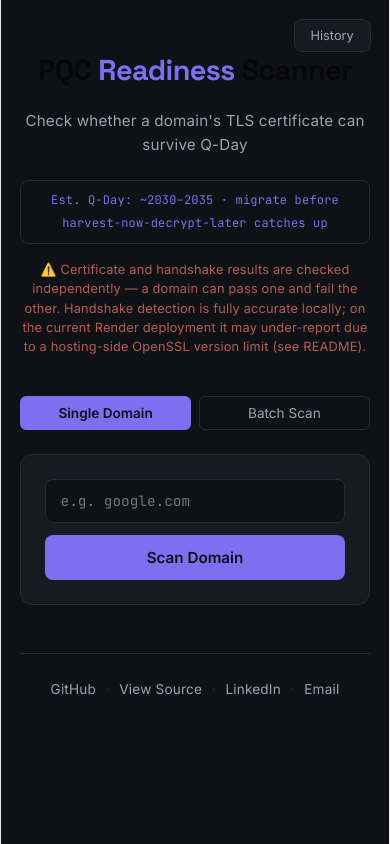
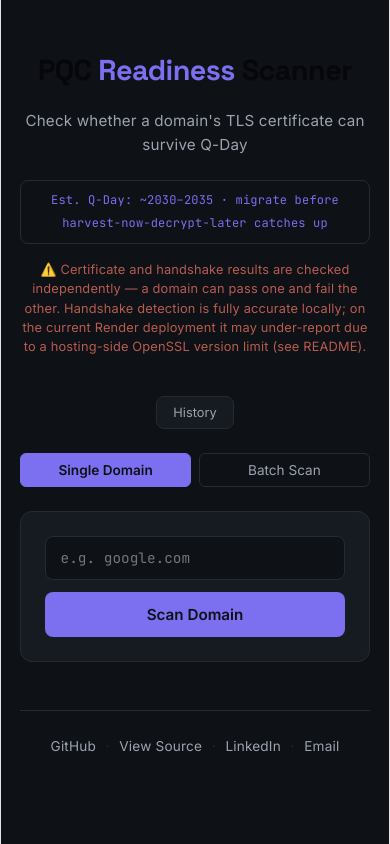
Before and after one commit to Maxbee722/pqc-readiness-scanner, a React (Vite) app in the folder frontend/: page / in a window 390 px wide. Built offline with nearby package versions, Linux system fonts and the light colour scheme.

Commit message:
Fix mobile history panel positioning

```diff
--- a/frontend/src/App.css
+++ b/frontend/src/App.css
@@ -459,4 +459,17 @@ body {
     flex-wrap: wrap;
     justify-content: center;
   }
+
+  .history-toggle {
+    position: static;
+    display: block;
+    margin: 0 auto 1.5rem auto;
+    width: fit-content;
+  }
+
+  .history-panel {
+    position: static;
+    width: 100%;
+    margin-bottom: 1.5rem;
+  }
 }
```
